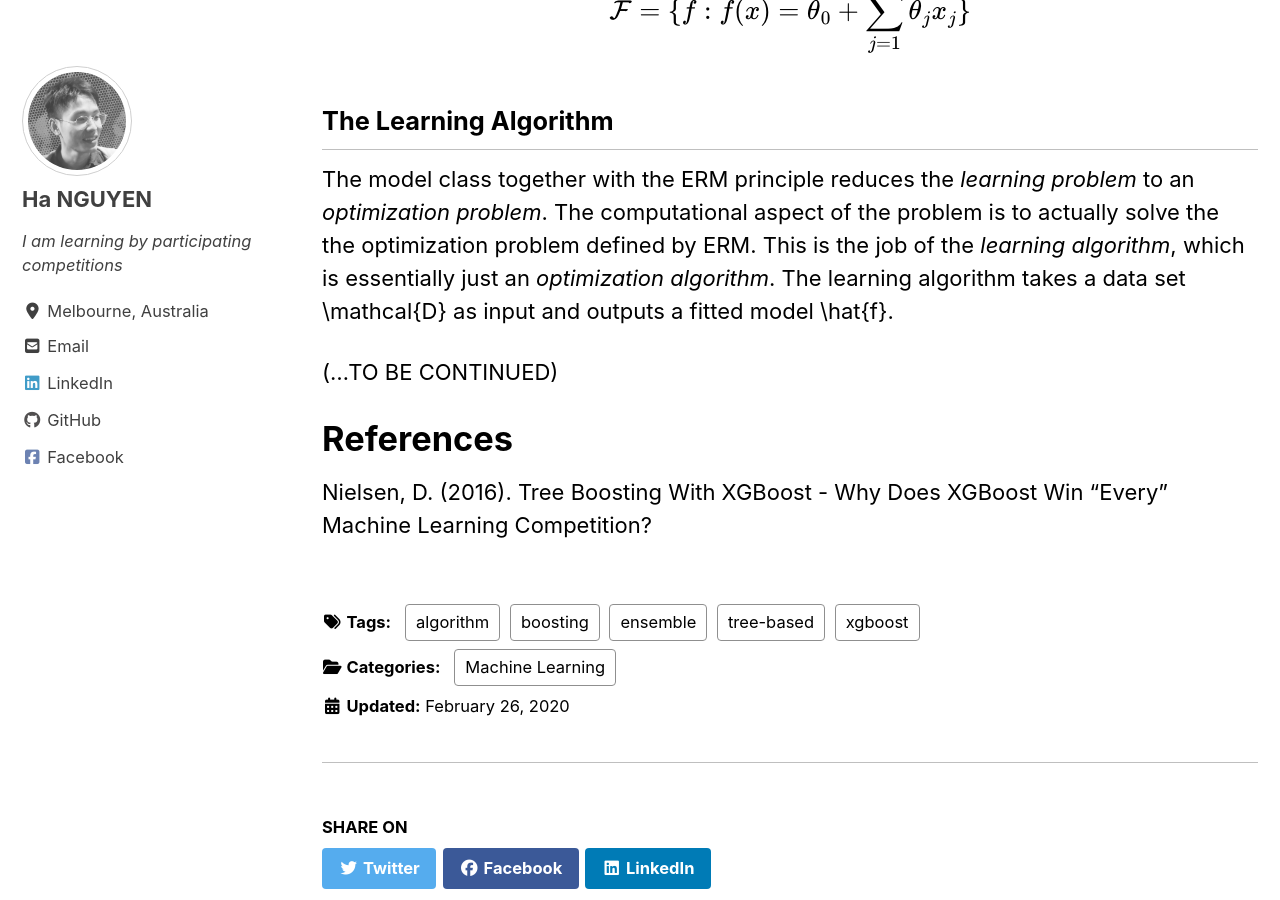
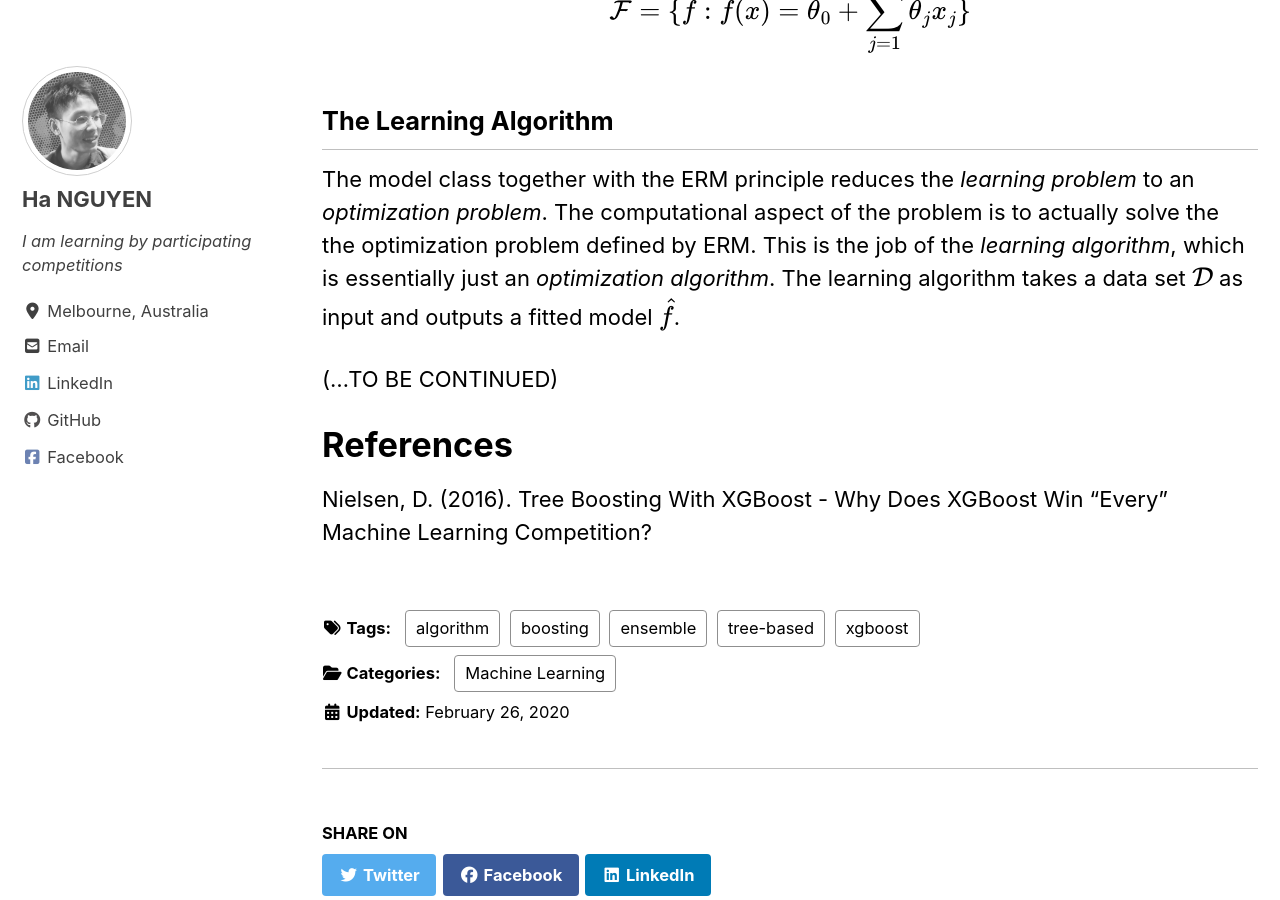
Before and after one commit to datasciblog/datasciblog.github.io, a Jekyll site: the page built from _posts/2020-02-26-tree-boosting-03.md, in a window 1280 px wide and 900 px high, scrolled down 2868 px. Built offline with Jekyll 4.4.1, drawn with Linux system fonts in a browser that asks for light colours; cached includes are drawn as plain includes; nearby versions of some CDN libraries; formulas are drawn with MathJax 3.

```diff
--- a/_posts/2020-02-26-tree-boosting-03.md
+++ b/_posts/2020-02-26-tree-boosting-03.md
@@ -75,7 +75,7 @@ $$ \mathcal{F} = \{ f : f(x) = \theta_0 + \sum\limits_{j=1}^p \theta_j x_j \} $$
 ## The Learning Algorithm
 
 The model class together with the ERM principle reduces the *learning problem* to an *optimization problem*. The computational aspect of the problem is to actually solve the
-the optimization problem defined by ERM. This is the job of the *learning algorithm*, which is essentially just an *optimization algorithm*. The learning algorithm takes a data set \mathcal{D} as input and outputs a fitted model \hat{f}.
+the optimization problem defined by ERM. This is the job of the *learning algorithm*, which is essentially just an *optimization algorithm*. The learning algorithm takes a data set $\mathcal{D}$ as input and outputs a fitted model $\hat{f}$.
 
 
 (...TO BE CONTINUED)
```
